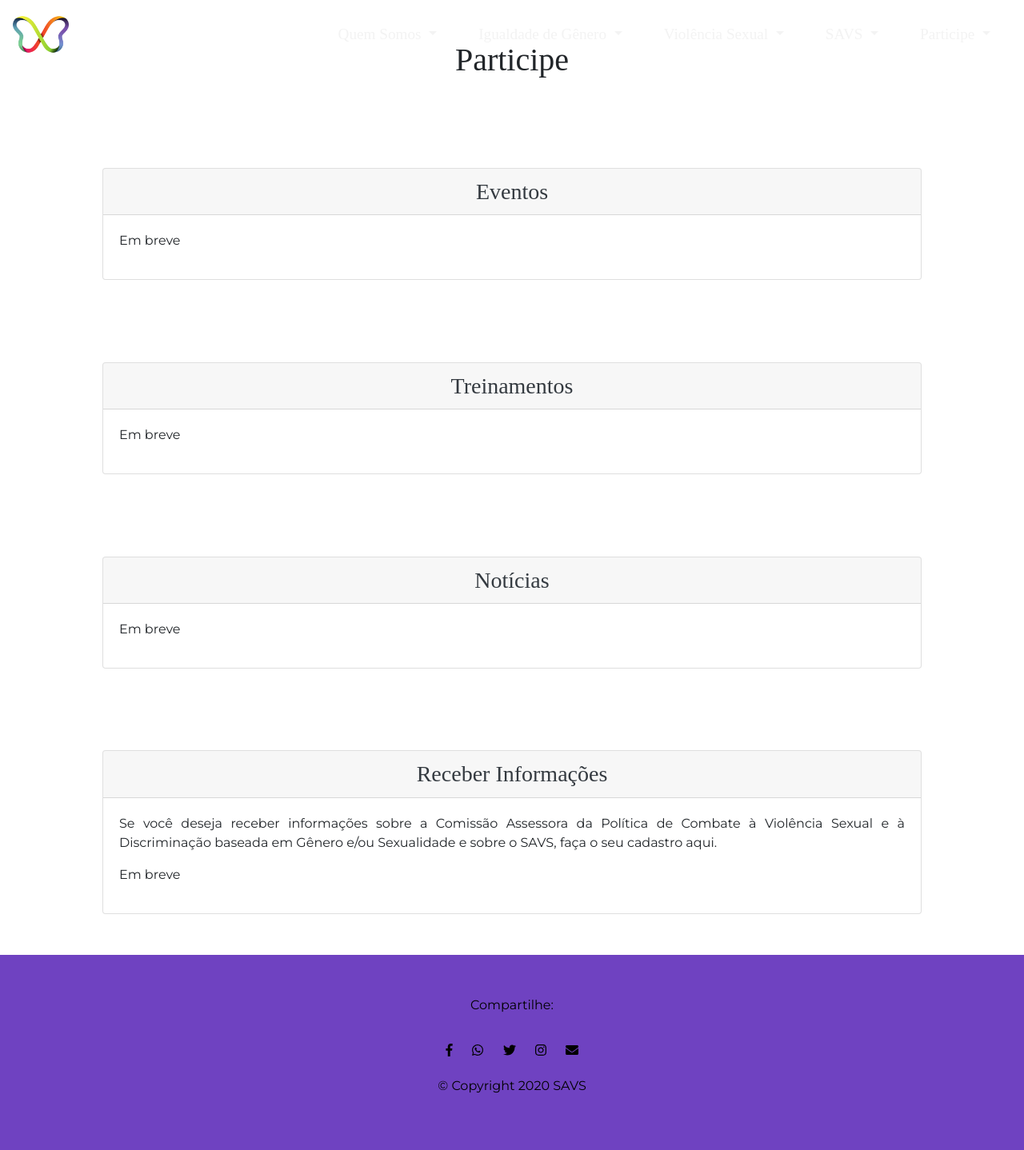
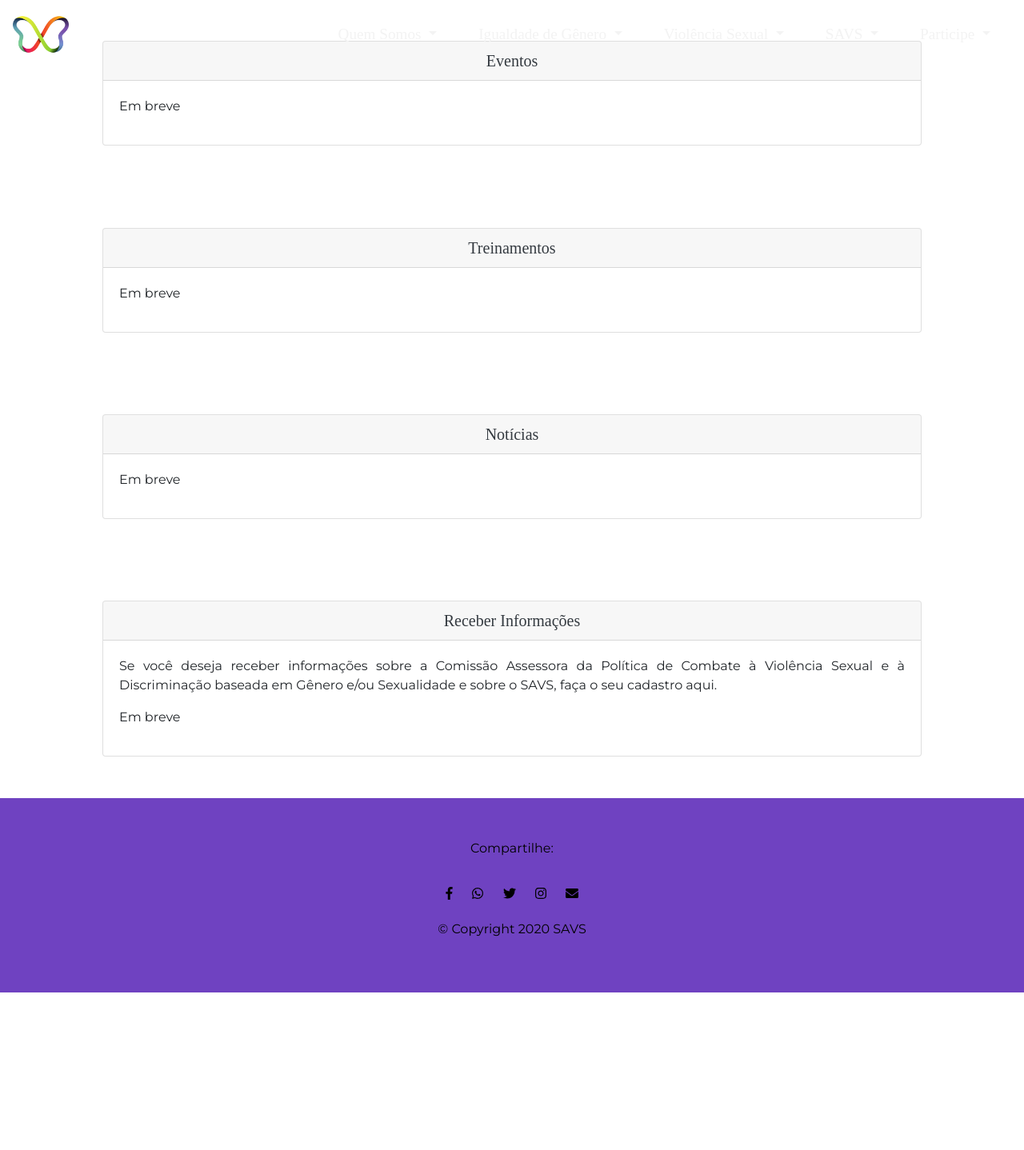
Before and after one commit to gsalibi/SAVS, a Django app: page /participe/ in a window 1280 px wide. Shown: the whole page at 80% size. After the commit the page ends 1241 px from the top, so only its background shows below. Run offline with Django 3.2, Linux system fonts and the light colour scheme; some libraries are stand-ins or nearby versions; some web fonts are replaced.

Commit message:
adapt merged changes

```diff
--- a/savs_app/static/scripts/scripts.js
+++ b/savs_app/static/scripts/scripts.js
@@ -127,7 +127,6 @@ function addPerson(actorType) {
         ["E", "Você tem mais alguma informação sobre essa pessoa? Exemplos: número de telefone celular, você a viu antes, como a conhece, quaisquer características físicas (cor do cabelo, marcas identificáveis, tatuagens, roupas, marcas de nascença) ou qualquer coisa que você se lembre dela."]
     ]
 
-    const p = document.createElement("p");
     const node = document.createTextNode(capitalize(actorType) + complement + actorNumber[index] + ":");
     const br = document.createElement("br");
     const parent = document.createElement("div");
--- a/savs_app/templates/igualdade.html
+++ b/savs_app/templates/igualdade.html
@@ -1,7 +1,6 @@
 {% extends "./base.html" %} {% block content %}
 <!-- Conceitos fundamentais-->
 
-<h1 class="container-fluid">Igualdade de Gênero</h1>
 <!-- Missão-->
 <section id="conceitos">
     <div class="container-fluid">
@@ -47,4 +46,4 @@
     </div>
 </section>
 
-{% endblock %} © 2020 GitHub, Inc. Terms Privacy Security Status Help Contact GitHub Pricing API Training Blog About
+{% endblock %}
--- a/savs_app/templates/participe.html
+++ b/savs_app/templates/participe.html
@@ -1,13 +1,11 @@
 {% extends "./base.html" %} {% block content %}
 <!-- Eventos-->
 
-
-<h1 class="container-fluid">Participe</h1>
 <!-- Missão-->
 <section id="eventos">
     <div class="container-fluid">
         <div class="card">
-            <h3 class="card-header">Eventos</h3>
+            <h5 class="card-header">Eventos</h5>
             <div class="card-body">
                 <p>Em breve</p>
             </div>
@@ -19,7 +17,7 @@
 <section id="treinamentos">
     <div class="container-fluid">
         <div class="card">
-            <h3 class="card-header">Treinamentos</h3>
+            <h5 class="card-header">Treinamentos</h5>
             <div class="card-body">
                 <p>Em breve</p>
             </div>
@@ -31,7 +29,7 @@
 <section id="noticias">
     <div class="container-fluid">
         <div class="card">
-            <h3 class="card-header">Notícias</h3>
+            <h5 class="card-header">Notícias</h5>
             <div class="card-body">
                 <p>Em breve</p>
             </div>
@@ -43,7 +41,7 @@
 <section id="informacoes">
     <div class="container-fluid">
         <div class="card">
-            <h3 class="card-header">Receber Informações</h3>
+            <h5 class="card-header">Receber Informações</h5>
             <div class="card-body">
                 <p class="card-text">Se você deseja receber informações sobre a Comissão Assessora da Política de Combate à Violência Sexual e à Discriminação baseada em Gênero e/ou Sexualidade e sobre o SAVS, faça o seu cadastro aqui. </p>
                 <p>Em breve</p>
--- a/savs_app/templates/savs.html
+++ b/savs_app/templates/savs.html
@@ -7,7 +7,7 @@
 <section id="o_que_e">
     <div class="container-fluid">
         <div class="card">
-            <h3 class="card-header">O que é o SAVS?</h3>
+            <h5 class="card-header">O que é o SAVS?</h5>
             <div class="card-body">
                 <p class="card-text">O SAVS - Serviço de Atenção à Violência Sexual é o serviço de referência na universidade para situações relacionadas à violência sexual e à discriminação baseada em gênero e/ou sexualidade. Vinculado à Diretoria Executiva de Direitos Humanos
                     da Unicamp e coordenado pela Comissão Assessora da Política de Combate à Violência Sexual e à Discriminação baseada em Gênero e/ou Sexualidade, o SAVS foi criado em 03 de abril de 2019, por meio da <a href="https://www.pg.unicamp.br/mostra_norma.php?id_norma=14481"
@@ -31,7 +31,7 @@
 <section id="protocolo">
     <div class="container-fluid">
         <div class="card">
-            <h3 class="card-header">Protocolo de Recebimento de Queixas</h3>
+            <h5 class="card-header">Protocolo de Recebimento de Queixas</h5>
             <div class="card-body">
                 <p class="card-text">Membros da universidade que se viram envolvidos(as) em um episódio de violência sexual ou de discriminação baseada em gênero e/ou sexualidade podem apresentar uma queixa à universidade através do SAVS. O SAVS também poderá oferecer apoio,
                     orientações e acomodações que se fizerem necessárias, com vistas a garantir condições adequadas para a continuidade de suas atividades acadêmicas e/ou de trabalho na Unicamp.</p>
@@ -108,7 +108,7 @@
 <section id="perguntas">
     <div class="container-fluid">
         <div class="card">
-            <h3 class="card-header">Perguntas Frequentes</h3>
+            <h5 class="card-header">Perguntas Frequentes</h5>
             <div class="card-body">
                 <p class="card-text">É comum que as pessoas tenham dúvidas se o que elas vivenciaram é um episódio de violência sexual ou de discriminação baseada em gênero e/ou sexualidade. Da mesma, muitas pessoas podem ter dúvidas sobre como apoiar alguém que se viu envolvido(a)
                     em episódio, ou ainda, sobre como apresentar uma queixa à universidade. Por isso, reunimos perguntas frequentes relacionadas a este tema, para que você possa sanar suas dúvidas e tomar decisões que sejam adequadas às suas necessidades
--- a/savs_app/templates/violencia-sexual.html
+++ b/savs_app/templates/violencia-sexual.html
@@ -1,6 +1,5 @@
 {% extends "./base.html" %} {% load static %} {% block content %}
 
-<h1 class="container-fluid"> Violência sexual</h1>
 <!-- Conceitos Fundamentais-->
 <section id="conceitos">
     <div class="container-fluid">
```
Also changed, not shown: savs_app/static/css/styles.css (+6 -19 lines), savs_app/templates/base.html (+21 -9 lines), savs_app/templates/sobre.html (+3 -4 lines).
